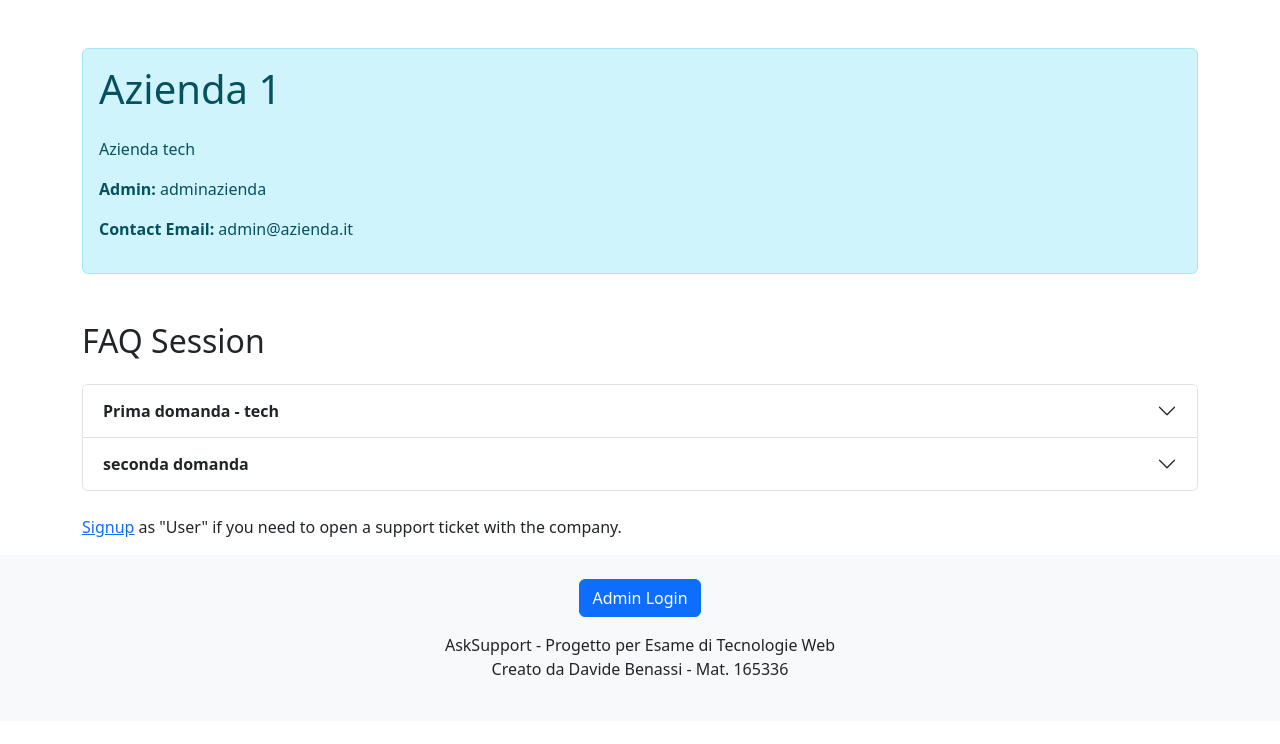
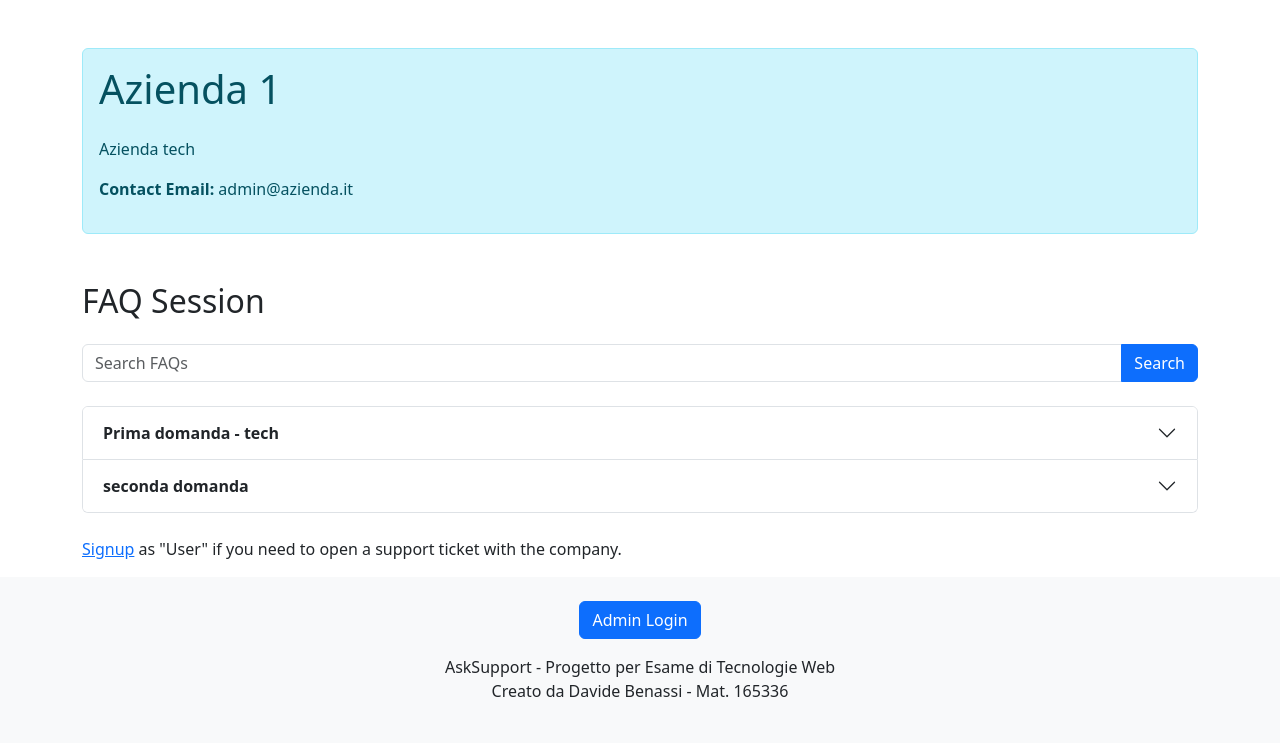
Before and after one commit to davidebenassi/AskSupport, a Django app: page /companies/17/ in a window 1280 px wide. Shown: the part 56-800 px from the top of the page. Run offline with Django 5.2, Linux system fonts and the light colour scheme; data comes from the database, SQL or seed files in the repository; both versions use the stored data as it was after the commit.

Commit message:
query search in FAQ for users

```diff
--- a/project-folder/companies/templates/company_page.html
+++ b/project-folder/companies/templates/company_page.html
@@ -5,11 +5,19 @@
     <div class="alert alert-info">
         <h1 class="mb-4">{{ company.name }}</h1>
         <p>{{ company.description }}</p>
-        <p><strong>Admin:</strong> {{ company.admin.username }}</p>
         <p><strong>Contact Email:</strong> {{ company.admin.email }}</p>
     </div>
 
     <h2 class="mt-5 mb-4">FAQ Session</h2>
+
+    <!-- Barra di ricerca -->
+    <form method="get" class="mb-4">
+        <div class="input-group">
+            <input type="text" class="form-control" name="q" placeholder="Search FAQs" value="{{ request.GET.q }}">
+            <button class="btn btn-primary" type="submit">Search</button>
+        </div>
+    </form>
+
     {% if faqs %}
         <div class="accordion" id="faqAccordion">
             {% for faq in faqs %}
--- a/project-folder/companies/views.py
+++ b/project-folder/companies/views.py
@@ -16,6 +16,7 @@ from faq.models import FAQ
 from users.forms import ConfirmPasswordForm, EditUserForm
 from django.contrib.auth.views import PasswordChangeView
 from faq.forms import FAQCreateForm
+from django.db.models import Q
 
 def is_admin(user):
     return user.groups.filter(name='CompanyAdministrators').exists()
@@ -39,8 +40,21 @@ class CompanyPageView(FormMixin, DetailView):
     def get_context_data(self, **kwargs):
         context = super().get_context_data(**kwargs)
         company = self.get_object()
-        context['faqs'] = company.faqs.all().filter(approved=True)
+
+        query = self.request.GET.get('q', '')
+
+        if query:
+            faqs = company.faqs.filter(
+                approved=True
+            ).filter(
+                Q(question__icontains=query) | Q(answer__icontains=query)
+            )
+        else:
+            faqs = company.faqs.all().filter(approved=True)
+
+        context['faqs'] = faqs
         context['form'] = self.get_form()
+        context['query'] = query  # Passa la query al template per prepopolare la barra di ricerca
         return context
 
     def get_success_url(self):
```
Also changed, not shown: project-folder/db.sqlite3.
